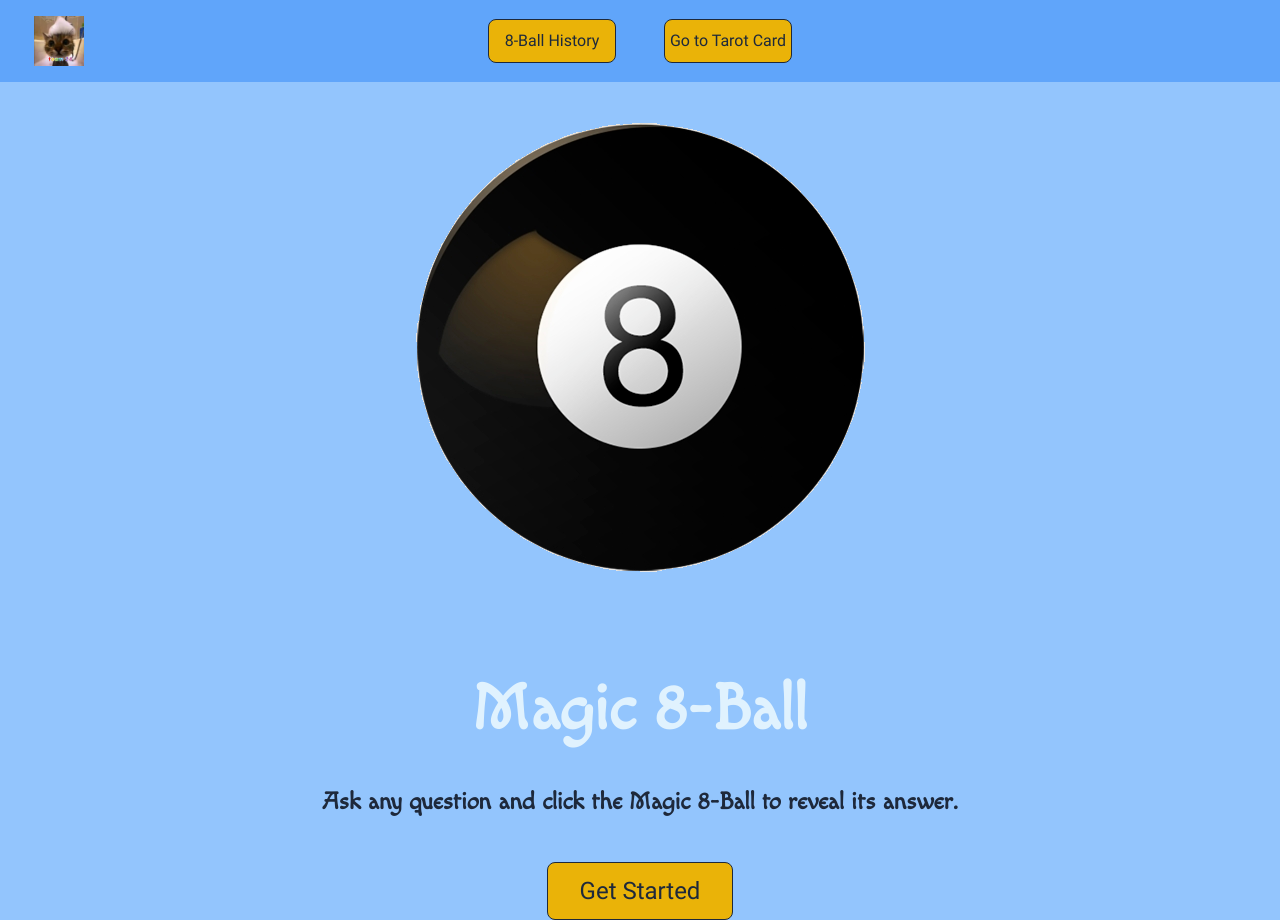
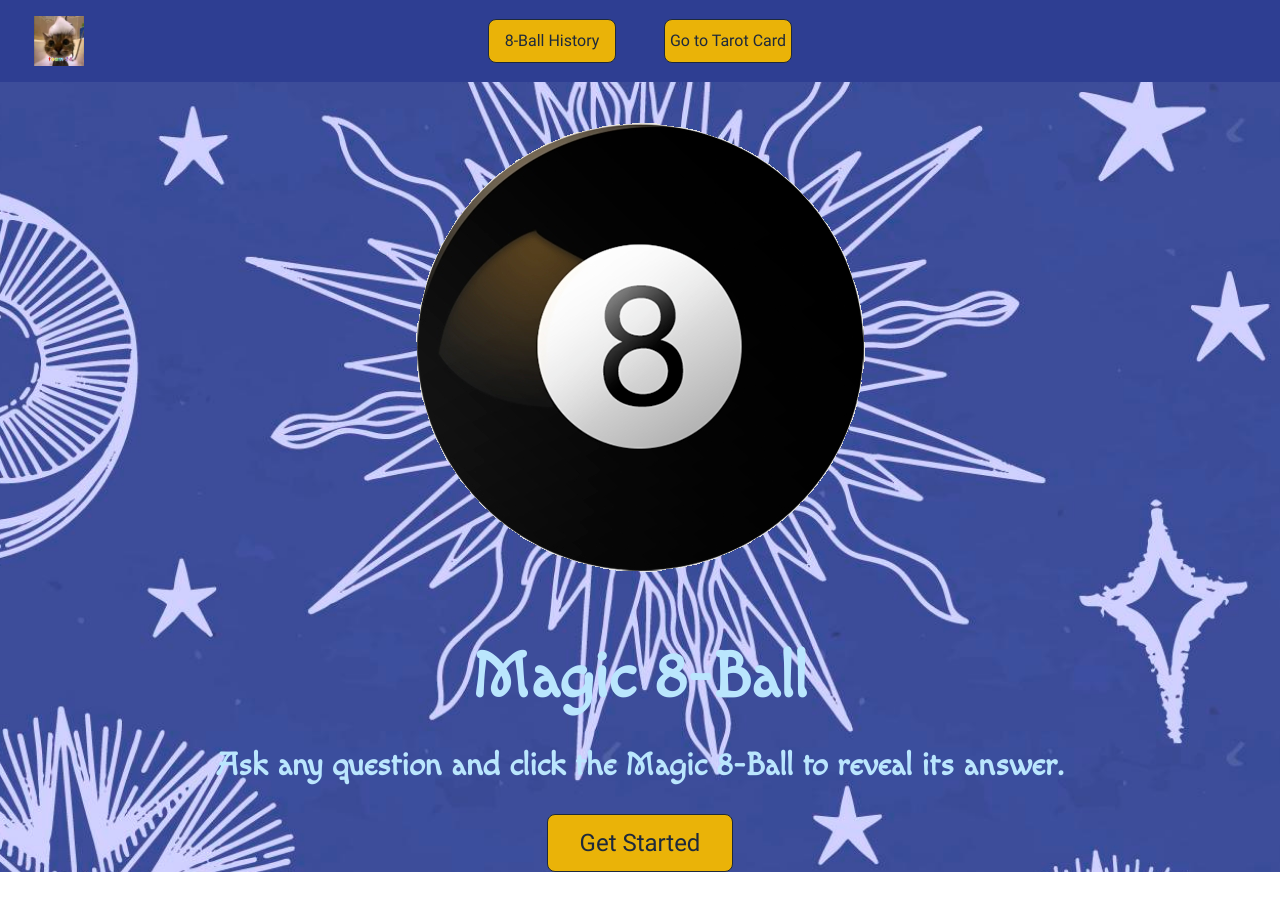
Before and after one commit to cse110-sp23-group24/cse110-sp23-group24-Final-Project, a website built with Vite: page src/pages/8ball/magic-8-ball-intro-screen.html in a window 1280 px wide. After the commit the page ends 872 px from the top, so only its background shows below. Built offline with nearby package versions, Linux system fonts and the light colour scheme.

Commit message:
Edit 8-ball intro screen

```diff
--- a/src/pages/8ball/intro-screen.css
+++ b/src/pages/8ball/intro-screen.css
@@ -7,7 +7,9 @@
 }
 
 .index-navbar {
-    background: var(--blue-400);
+    background-color: #2e3e92;
+    /*background-color: #253275 ;*/
+    /*background-color: #483d8b;*/
     display: flex;
     justify-content: center;
     align-items: center;
@@ -42,6 +44,9 @@
 .intro-container {
     flex-grow: 2;
     background-color: var(--blue-300);
+    background-image: url(intro.jpg);
+    background-position: center;
+    background-size: 128rem;
     display: flex;
     flex-direction: column;
     justify-content: center;
@@ -51,10 +56,10 @@
 .intro-title {
     font-size: 4rem;
     font-weight: 700;
-    margin-bottom: 2rem;
-    margin-top: 4rem;
+    margin-bottom: 1.5rem;
+    margin-top: 2rem;
     font-family: 'Macondo', Courier, monospace;
-    color: var(--sky-100);
+    color: var(--sky-200);
 }
 
 @media (max-height: 700px) {
@@ -81,10 +86,10 @@
 }
 
 .intro-text {
-    font-size: 1.5rem;
+    font-size: 2rem;
     font-weight: 600;
-    margin-bottom: 3rem;
+    margin-bottom: 2rem;
     margin-top: 1rem;
     font-family: 'Macondo', Courier, monospace;
-    color: var(--slate-800);
+    color: var(--sky-200);
 }
--- a/src/pages/8ball/magic-8-ball.js
+++ b/src/pages/8ball/magic-8-ball.js
@@ -53,7 +53,7 @@ function getAnswer() {
 const backgroundSelector = document.getElementById('background-selector');
 
 backgroundSelector.addEventListener('change', function () {
-    const selectedValue = value;
+    const selectedValue = this.value;
     document.getElementById('intro-title').style.color = '#e0f2fe';
     if (selectedValue === 'gradient') {
         document.body.classList.remove('stars', 'magicball');
```
Also changed, not shown: src/pages/8ball/magic-8-ball.html (+3 -11 lines), README.md, src/pages/8ball/intro.jpg (added).
